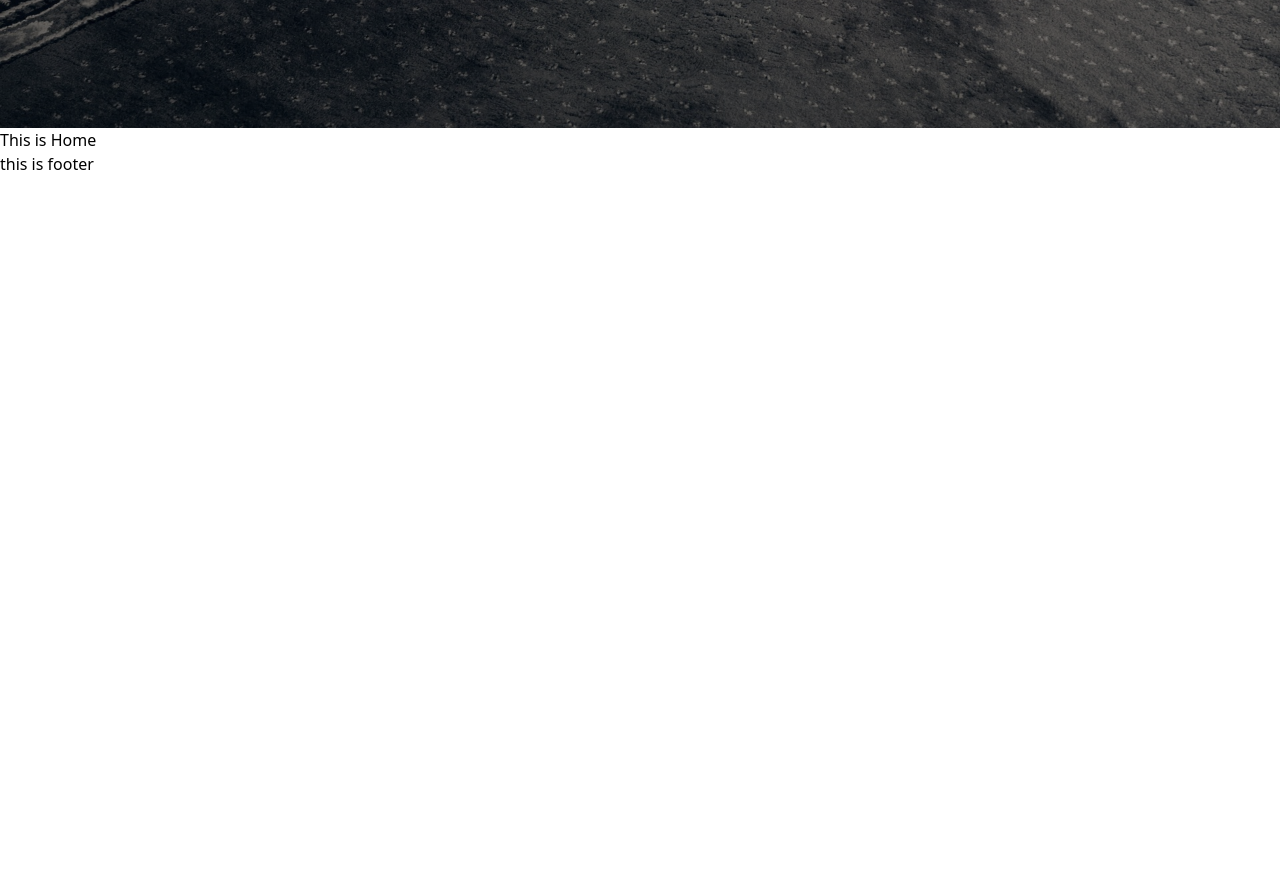
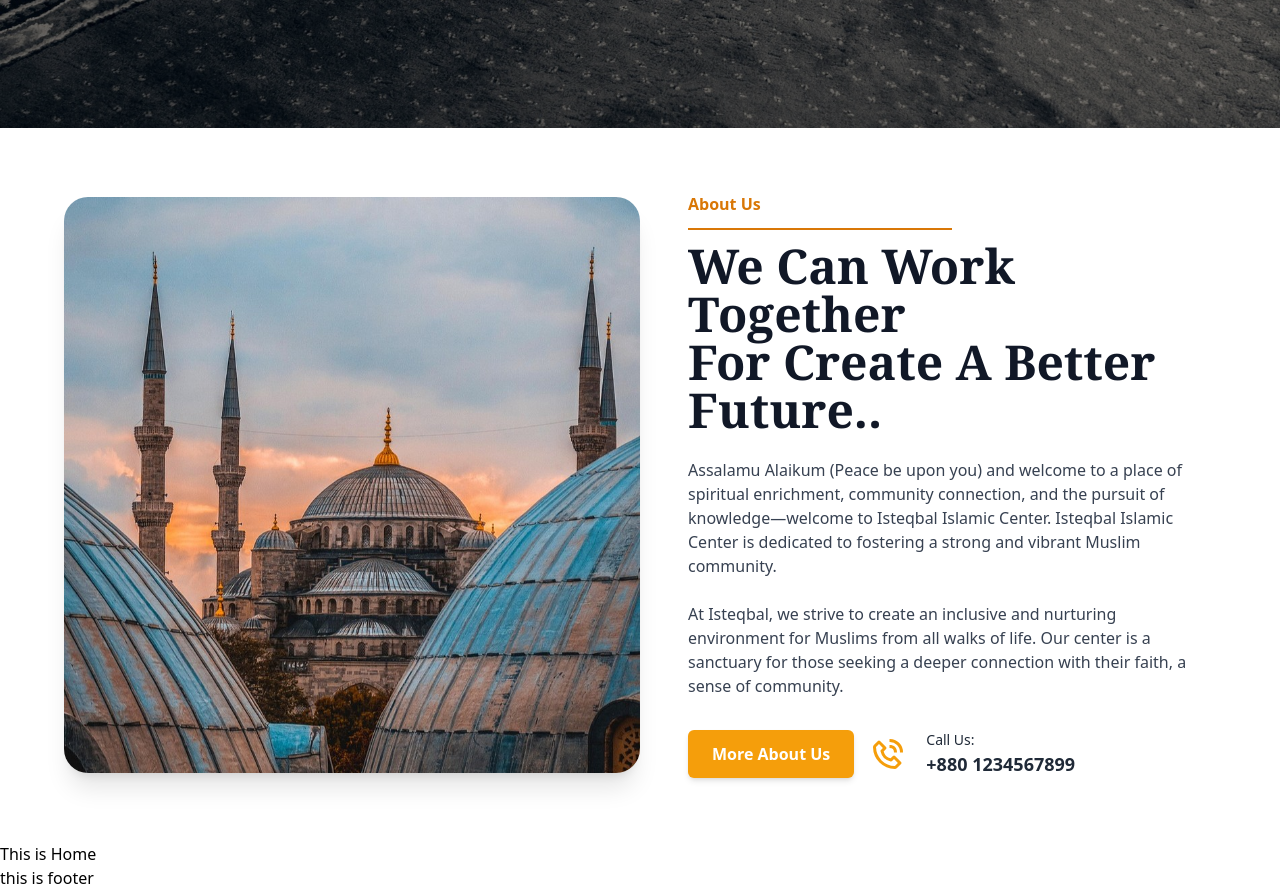
Before and after one commit to Meharaz/Alor-Disha-Main, a React (Vite) app: page / in a window 1280 px wide. Shown: the part 720-1610 px from the top of the page. Before the commit the page ends 896 px from the top, so only its background shows below. Built offline with nearby package versions, Linux system fonts and the light colour scheme.

Commit message:
abous section added

```diff
--- a/package.json
+++ b/package.json
@@ -15,6 +15,7 @@
     "match-sorter": "^8.0.2",
     "react": "^19.1.0",
     "react-dom": "^19.1.0",
+    "react-icons": "^5.5.0",
     "react-router-dom": "^7.6.1",
     "sort-by": "^1.2.0"
   },
--- /dev/null
+++ b/src/Pages/Home/AboutUs/AboutUs.jsx
@@ -0,0 +1,57 @@
+import React from 'react';
+import aboutImage from './image/about.jpg';
+import { BiPhoneCall } from "react-icons/bi";
+
+
+const AboutUs = () => {
+  return (
+    <div className="flex flex-col md:flex-row items-center justify-center px-6 md:px-16 py-16 bg-white">
+      {/* Left Image */}
+      <div className="md:w-1/2 w-full">
+        <img
+          src={aboutImage}
+          alt="About Us"
+          className="rounded-3xl shadow-xl w-full object-cover"
+        />
+      </div>
+
+      {/* Right Content */}
+      <div className="md:w-1/2 w-full md:pl-12 mt-10 md:mt-0">
+        <p className="text-amber-600 font-semibold mb-3">About Us</p>
+        <hr className="border-t-2 border-amber-600 w-1/2" />
+        <h2 className="text-4xl md:text-5xl font-bold font-serif leading-tight mb-6 text-gray-900 pt-3">
+          We Can Work Together<br />For Create A Better Future..
+        </h2>
+        <p className="text-gray-700 mb-6">
+          Assalamu Alaikum (Peace be upon you) and welcome to a place of spiritual enrichment, community connection,
+          and the pursuit of knowledge—welcome to Isteqbal Islamic Center.
+          Isteqbal Islamic Center is dedicated to fostering a strong and vibrant Muslim community.
+        </p>
+        <p className="text-gray-700 mb-8">
+          At Isteqbal, we strive to create an inclusive and nurturing environment for Muslims from all walks of life.
+          Our center is a sanctuary for those seeking a deeper connection with their faith, a sense of community.
+        </p>
+
+        {/* Button and Contact */}
+        <div className="flex flex-col md:flex-row md:items-center gap-4">
+          <button className="bg-amber-500 hover:bg-amber-600 text-white px-6 py-3 rounded-md font-semibold shadow-md transition">
+            More About Us
+          </button>
+
+          <div className="flex items-center gap-2 text-gray-800">
+
+            <div>
+                <BiPhoneCall className="text-amber-500 text-4xl" />
+            </div>
+            <div className='pl-3'>
+              <p className="text-sm">Call Us:</p>
+              <p className="font-semibold text-lg">+880 1234567899</p>
+            </div>
+          </div>
+        </div>
+      </div>
+    </div>
+  );
+};
+
+export default AboutUs;
--- a/src/Pages/Home/Home/Home.jsx
+++ b/src/Pages/Home/Home/Home.jsx
@@ -1,6 +1,7 @@
 import React from 'react';
 import BannerSection from '../BannerSection/BannerSection';
 import Autoslider from '../AutoSlider/Autoslider';
+import AboutUs from '../AboutUs/AboutUs';
 
 
 const Home = () => {
@@ -8,6 +9,7 @@ const Home = () => {
         <div>
             <BannerSection/>
             <Autoslider/>
+            <AboutUs/>
             <p>This is Home</p>
         </div>
     );
```
Also changed, not shown: src/Pages/Home/AboutUs/image/about.jpg (added), 1 other file (tests, documents, lock files or other folders).
